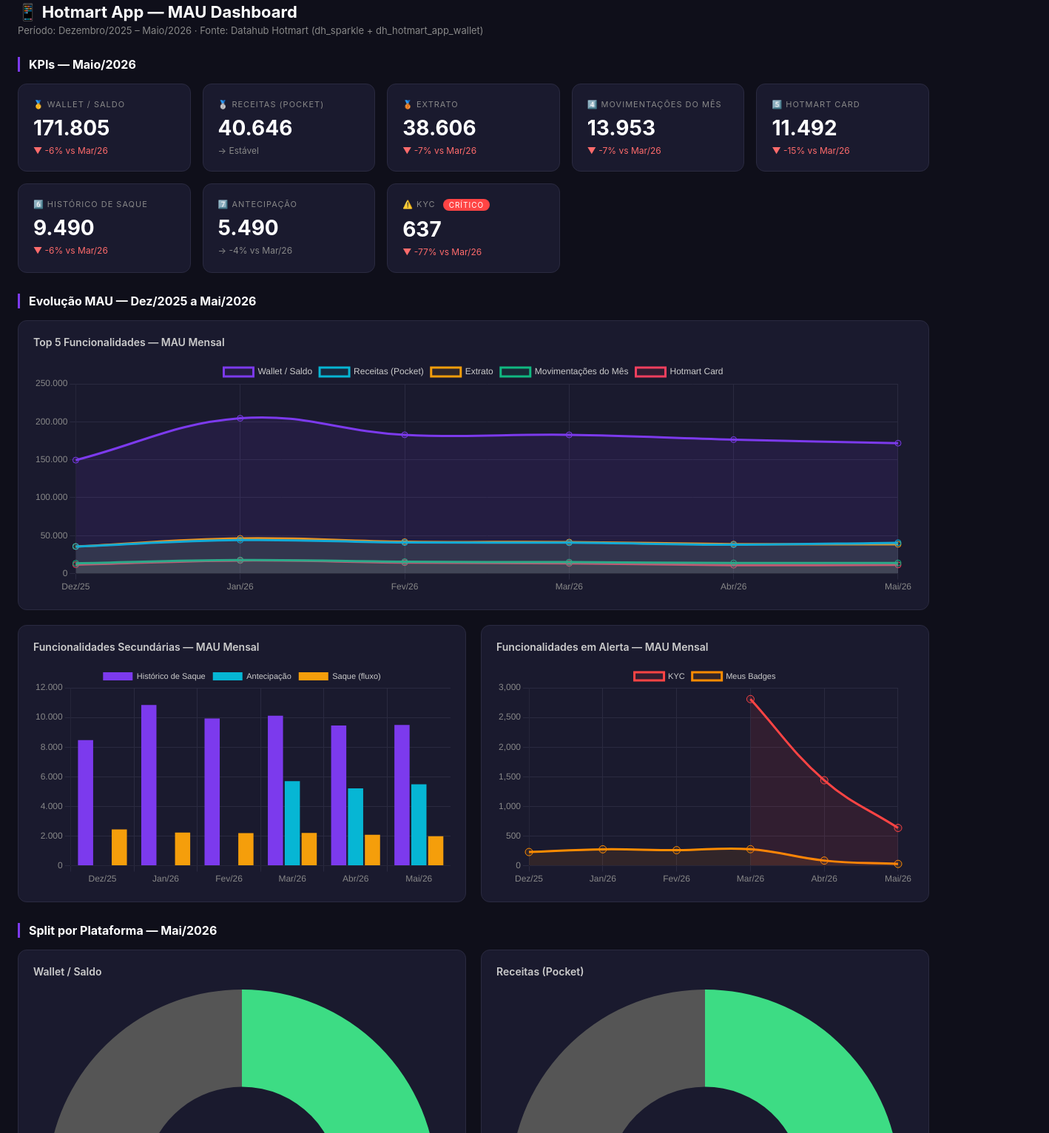
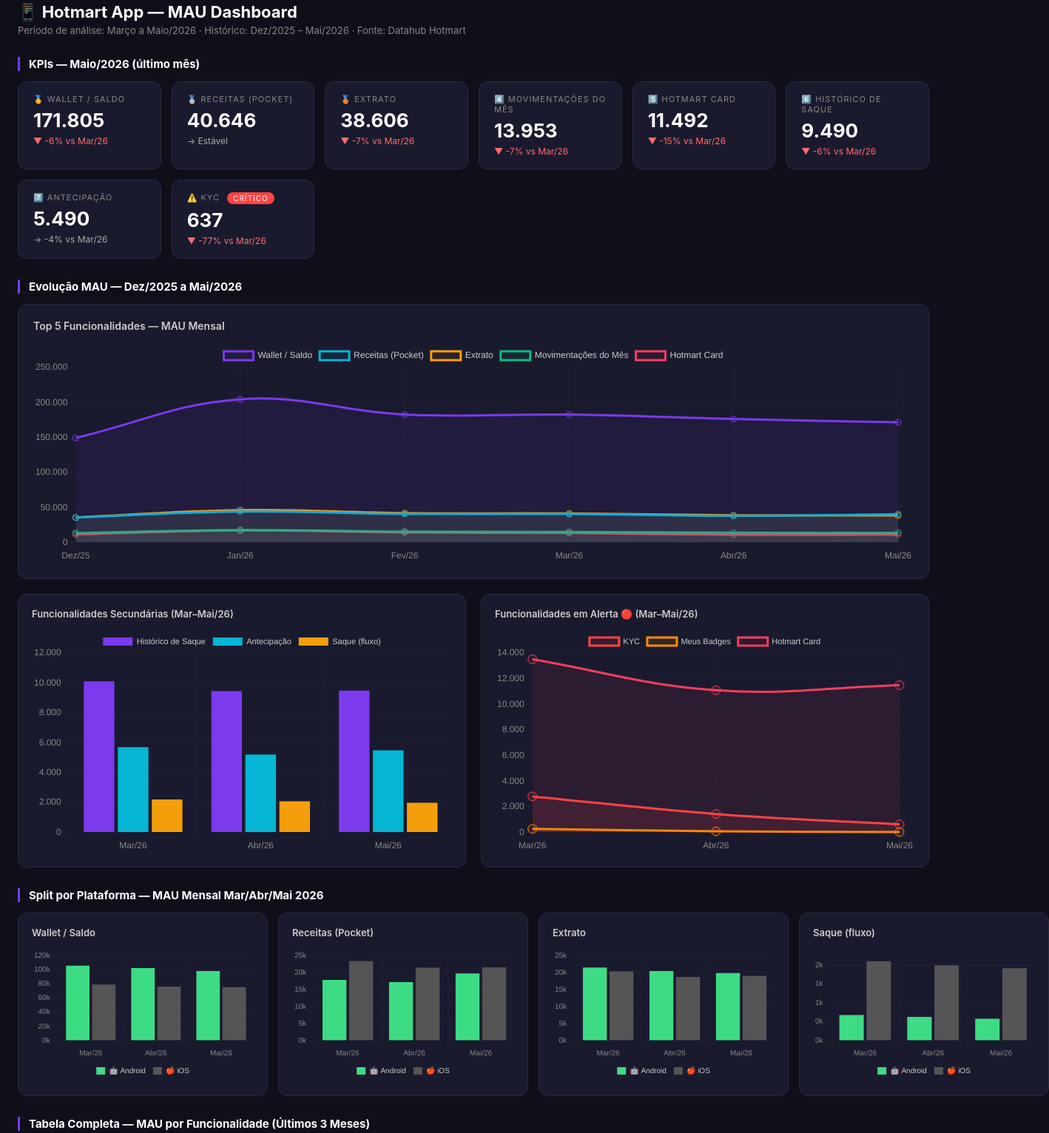
Before and after one commit to marcofuriatti-hotmart/dashs, a plain HTML site: page index.html in a window 1280 px wide. Shown: the part 21-1553 px from the top of the page at 74% size, 1418 px wide, since content can reach past the window. Drawn offline with nearby package versions, Linux system fonts and the light colour scheme.

Commit message:
fix: compact platform charts, 3-month MAU analysis

```diff
--- a/index.html
+++ b/index.html
@@ -10,21 +10,23 @@
   body { font-family: -apple-system, BlinkMacSystemFont, 'Segoe UI', sans-serif; background: #0f0f1a; color: #e0e0e0; padding: 24px; }
   h1 { font-size: 22px; font-weight: 700; color: #fff; margin-bottom: 4px; }
   .subtitle { font-size: 13px; color: #888; margin-bottom: 28px; }
-  .grid { display: grid; grid-template-columns: repeat(auto-fit, minmax(200px, 1fr)); gap: 16px; margin-bottom: 28px; }
-  .kpi { background: #1a1a2e; border-radius: 12px; padding: 20px; border: 1px solid #2a2a40; }
-  .kpi .label { font-size: 11px; color: #888; text-transform: uppercase; letter-spacing: 1px; margin-bottom: 8px; }
-  .kpi .value { font-size: 28px; font-weight: 700; color: #fff; }
-  .kpi .delta { font-size: 12px; margin-top: 6px; }
+  .grid-kpi { display: grid; grid-template-columns: repeat(auto-fit, minmax(180px, 1fr)); gap: 14px; margin-bottom: 28px; }
+  .kpi { background: #1a1a2e; border-radius: 12px; padding: 16px 20px; border: 1px solid #2a2a40; }
+  .kpi .label { font-size: 11px; color: #888; text-transform: uppercase; letter-spacing: 1px; margin-bottom: 6px; }
+  .kpi .value { font-size: 26px; font-weight: 700; color: #fff; }
+  .kpi .delta { font-size: 12px; margin-top: 5px; }
   .delta.neg { color: #ff6b6b; }
   .delta.pos { color: #51cf66; }
-  .delta.neu { color: #888; }
+  .delta.neu { color: #aaa; }
   .badge { display: inline-block; font-size: 10px; padding: 2px 8px; border-radius: 20px; margin-left: 6px; vertical-align: middle; }
   .badge.critical { background: #ff4444; color: #fff; }
   .badge.warning { background: #ff8c00; color: #fff; }
   .badge.ok { background: #2ecc71; color: #fff; }
-  .charts-grid { display: grid; grid-template-columns: 1fr 1fr; gap: 20px; margin-bottom: 28px; }
-  .chart-card { background: #1a1a2e; border-radius: 12px; padding: 20px; border: 1px solid #2a2a40; }
-  .chart-card h3 { font-size: 14px; color: #ccc; margin-bottom: 16px; font-weight: 600; }
+  .charts-grid-2 { display: grid; grid-template-columns: 1fr 1fr; gap: 20px; margin-bottom: 20px; }
+  .charts-grid-3 { display: grid; grid-template-columns: 1fr 1fr 1fr; gap: 16px; margin-bottom: 20px; }
+  .charts-grid-4 { display: grid; grid-template-columns: repeat(4, 1fr); gap: 14px; margin-bottom: 20px; }
+  .chart-card { background: #1a1a2e; border-radius: 12px; padding: 18px; border: 1px solid #2a2a40; }
+  .chart-card h3 { font-size: 13px; color: #ccc; margin-bottom: 14px; font-weight: 600; }
   .chart-full { background: #1a1a2e; border-radius: 12px; padding: 20px; border: 1px solid #2a2a40; margin-bottom: 20px; }
   .chart-full h3 { font-size: 14px; color: #ccc; margin-bottom: 16px; font-weight: 600; }
   table { width: 100%; border-collapse: collapse; font-size: 13px; }
@@ -33,106 +35,77 @@
   tr:last-child td { border-bottom: none; }
   tr:hover td { background: #1e1e35; }
   td.num { text-align: right; font-variant-numeric: tabular-nums; }
-  td.delta-neg { color: #ff6b6b; text-align: right; }
-  td.delta-pos { color: #51cf66; text-align: right; }
-  td.delta-neu { color: #888; text-align: right; }
-  .section-title { font-size: 16px; font-weight: 700; color: #fff; margin: 28px 0 16px; border-left: 3px solid #7c3aed; padding-left: 12px; }
-  .platform-grid { display: grid; grid-template-columns: 1fr 1fr; gap: 20px; margin-bottom: 28px; }
+  td.delta-neg { color: #ff6b6b; text-align: right; font-weight: 600; }
+  td.delta-pos { color: #51cf66; text-align: right; font-weight: 600; }
+  td.delta-neu { color: #aaa; text-align: right; }
+  .section-title { font-size: 15px; font-weight: 700; color: #fff; margin: 28px 0 14px; border-left: 3px solid #7c3aed; padding-left: 12px; }
   .footer { text-align: center; font-size: 11px; color: #555; margin-top: 32px; padding-top: 16px; border-top: 1px solid #2a2a40; }
-  @media (max-width: 768px) { .charts-grid, .platform-grid { grid-template-columns: 1fr; } }
+  @media (max-width: 900px) {
+    .charts-grid-2, .charts-grid-3 { grid-template-columns: 1fr; }
+    .charts-grid-4 { grid-template-columns: 1fr 1fr; }
+  }
 </style>
 </head>
 <body>
 
 <h1>📱 Hotmart App — MAU Dashboard</h1>
-<div class="subtitle">Período: Dezembro/2025 – Maio/2026 · Fonte: Datahub Hotmart (dh_sparkle + dh_hotmart_app_wallet)</div>
+<div class="subtitle">Período de análise: Março a Maio/2026 · Histórico: Dez/2025 – Mai/2026 · Fonte: Datahub Hotmart</div>
 
 <!-- KPIs Mai/26 -->
-<div class="section-title">KPIs — Maio/2026</div>
-<div class="grid">
-  <div class="kpi">
-    <div class="label">🥇 Wallet / Saldo</div>
-    <div class="value">171.805</div>
-    <div class="delta neg">▼ -6% vs Mar/26</div>
-  </div>
-  <div class="kpi">
-    <div class="label">🥈 Receitas (Pocket)</div>
-    <div class="value">40.646</div>
-    <div class="delta neu">→ Estável</div>
-  </div>
-  <div class="kpi">
-    <div class="label">🥉 Extrato</div>
-    <div class="value">38.606</div>
-    <div class="delta neg">▼ -7% vs Mar/26</div>
-  </div>
-  <div class="kpi">
-    <div class="label">4️⃣ Movimentações do Mês</div>
-    <div class="value">13.953</div>
-    <div class="delta neg">▼ -7% vs Mar/26</div>
-  </div>
-  <div class="kpi">
-    <div class="label">5️⃣ Hotmart Card</div>
-    <div class="value">11.492</div>
-    <div class="delta neg">▼ -15% vs Mar/26</div>
-  </div>
-  <div class="kpi">
-    <div class="label">6️⃣ Histórico de Saque</div>
-    <div class="value">9.490</div>
-    <div class="delta neg">▼ -6% vs Mar/26</div>
-  </div>
-  <div class="kpi">
-    <div class="label">7️⃣ Antecipação</div>
-    <div class="value">5.490</div>
-    <div class="delta neu">→ -4% vs Mar/26</div>
-  </div>
-  <div class="kpi">
-    <div class="label">⚠️ KYC <span class="badge critical">CRÍTICO</span></div>
-    <div class="value">637</div>
-    <div class="delta neg">▼ -77% vs Mar/26</div>
-  </div>
+<div class="section-title">KPIs — Maio/2026 (último mês)</div>
+<div class="grid-kpi">
+  <div class="kpi"><div class="label">🥇 Wallet / Saldo</div><div class="value">171.805</div><div class="delta neg">▼ -6% vs Mar/26</div></div>
+  <div class="kpi"><div class="label">🥈 Receitas (Pocket)</div><div class="value">40.646</div><div class="delta neu">→ Estável</div></div>
+  <div class="kpi"><div class="label">🥉 Extrato</div><div class="value">38.606</div><div class="delta neg">▼ -7% vs Mar/26</div></div>
+  <div class="kpi"><div class="label">4️⃣ Movimentações do Mês</div><div class="value">13.953</div><div class="delta neg">▼ -7% vs Mar/26</div></div>
+  <div class="kpi"><div class="label">5️⃣ Hotmart Card</div><div class="value">11.492</div><div class="delta neg">▼ -15% vs Mar/26</div></div>
+  <div class="kpi"><div class="label">6️⃣ Histórico de Saque</div><div class="value">9.490</div><div class="delta neg">▼ -6% vs Mar/26</div></div>
+  <div class="kpi"><div class="label">7️⃣ Antecipação</div><div class="value">5.490</div><div class="delta neu">→ -4% vs Mar/26</div></div>
+  <div class="kpi"><div class="label">⚠️ KYC <span class="badge critical">CRÍTICO</span></div><div class="value">637</div><div class="delta neg">▼ -77% vs Mar/26</div></div>
 </div>
 
-<!-- Gráfico principal: evolução 6 meses -->
+<!-- Top 5 evolução 6 meses -->
 <div class="section-title">Evolução MAU — Dez/2025 a Mai/2026</div>
 <div class="chart-full">
   <h3>Top 5 Funcionalidades — MAU Mensal</h3>
-  <canvas id="chartTop5" height="80"></canvas>
+  <canvas id="chartTop5" height="75"></canvas>
 </div>
 
-<div class="charts-grid">
+<div class="charts-grid-2">
   <div class="chart-card">
-    <h3>Funcionalidades Secundárias — MAU Mensal</h3>
+    <h3>Funcionalidades Secundárias (Mar–Mai/26)</h3>
     <canvas id="chartSecondary" height="160"></canvas>
   </div>
   <div class="chart-card">
-    <h3>Funcionalidades em Alerta — MAU Mensal</h3>
+    <h3>Funcionalidades em Alerta 🔴 (Mar–Mai/26)</h3>
     <canvas id="chartAlert" height="160"></canvas>
   </div>
 </div>
 
-<!-- Split plataforma -->
-<div class="section-title">Split por Plataforma — Mai/2026</div>
-<div class="platform-grid">
+<!-- Split Plataforma - compacto -->
+<div class="section-title">Split por Plataforma — MAU Mensal Mar/Abr/Mai 2026</div>
+
+<div class="charts-grid-4">
   <div class="chart-card">
     <h3>Wallet / Saldo</h3>
-    <canvas id="pieWallet" height="160"></canvas>
+    <canvas id="platWallet" height="180"></canvas>
   </div>
   <div class="chart-card">
     <h3>Receitas (Pocket)</h3>
-    <canvas id="piePocket" height="160"></canvas>
+    <canvas id="platPocket" height="180"></canvas>
   </div>
   <div class="chart-card">
     <h3>Extrato</h3>
-    <canvas id="pieExtrato" height="160"></canvas>
+    <canvas id="platExtrato" height="180"></canvas>
   </div>
   <div class="chart-card">
     <h3>Saque (fluxo)</h3>
-    <canvas id="pieSaque" height="160"></canvas>
+    <canvas id="platSaque" height="180"></canvas>
   </div>
 </div>
 
 <!-- Tabela completa -->
-<div class="section-title">Tabela Completa — MAU por Funcionalidade</div>
+<div class="section-title">Tabela Completa — MAU por Funcionalidade (Últimos 3 Meses)</div>
 <div class="chart-full">
   <table>
     <thead>
@@ -140,9 +113,6 @@
         <th>#</th>
         <th>Funcionalidade</th>
         <th>Status</th>
-        <th class="num">Dez/25</th>
-        <th class="num">Jan/26</th>
-        <th class="num">Fev/26</th>
         <th class="num">Mar/26</th>
         <th class="num">Abr/26</th>
         <th class="num">Mai/26</th>
@@ -150,112 +120,117 @@
       </tr>
     </thead>
     <tbody>
-      <tr><td>1</td><td>Wallet / Saldo</td><td><span class="badge warning">atenção</span></td><td class="num">149.470</td><td class="num">204.660</td><td class="num">182.854</td><td class="num">182.793</td><td class="num">176.486</td><td class="num">171.805</td><td class="delta-neg">-6%</td></tr>
-      <tr><td>2</td><td>Receitas (Pocket)</td><td><span class="badge ok">saudável</span></td><td class="num">35.744</td><td class="num">44.100</td><td class="num">40.906</td><td class="num">40.666</td><td class="num">38.070</td><td class="num">40.646</td><td class="delta-neu">0%</td></tr>
-      <tr><td>3</td><td>Extrato</td><td><span class="badge warning">atenção</span></td><td class="num">35.744</td><td class="num">46.428</td><td class="num">42.024</td><td class="num">41.524</td><td class="num">38.901</td><td class="num">38.606</td><td class="delta-neg">-7%</td></tr>
-      <tr><td>4</td><td>Movimentações do Mês</td><td><span class="badge warning">atenção</span></td><td class="num">13.569</td><td class="num">17.891</td><td class="num">15.694</td><td class="num">15.081</td><td class="num">14.062</td><td class="num">13.953</td><td class="delta-neg">-7%</td></tr>
-      <tr><td>5</td><td>Hotmart Card</td><td><span class="badge critical">crítico</span></td><td class="num">11.684</td><td class="num">17.224</td><td class="num">14.413</td><td class="num">13.510</td><td class="num">11.097</td><td class="num">11.492</td><td class="delta-neg">-15%</td></tr>
-      <tr><td>6</td><td>Histórico de Saque</td><td><span class="badge warning">atenção</span></td><td class="num">8.473</td><td class="num">10.846</td><td class="num">9.926</td><td class="num">10.111</td><td class="num">9.452</td><td class="num">9.490</td><td class="delta-neg">-6%</td></tr>
-      <tr><td>7</td><td>Antecipação</td><td><span class="badge ok">saudável</span></td><td class="num">—</td><td class="num">—</td><td class="num">—</td><td class="num">5.704</td><td class="num">5.216</td><td class="num">5.490</td><td class="delta-neu">-4%</td></tr>
-      <tr><td>8</td><td>KYC</td><td><span class="badge critical">crítico</span></td><td class="num">—</td><td class="num">—</td><td class="num">—</td><td class="num">2.810</td><td class="num">1.441</td><td class="num">637</td><td class="delta-neg">-77%</td></tr>
-      <tr><td>9</td><td>Saque (fluxo)</td><td><span class="badge warning">atenção</span></td><td class="num">2.451</td><td class="num">2.234</td><td class="num">2.204</td><td class="num">2.212</td><td class="num">2.082</td><td class="num">1.987</td><td class="delta-neg">-10%</td></tr>
-      <tr><td>10</td><td>Meus Badges (Journey)</td><td><span class="badge critical">crítico</span></td><td class="num">231</td><td class="num">277</td><td class="num">262</td><td class="num">279</td><td class="num">87</td><td class="num">30</td><td class="delta-neg">-89%</td></tr>
+      <tr><td>1</td><td>Wallet / Saldo</td><td><span class="badge warning">atenção</span></td><td class="num">182.793</td><td class="num">176.486</td><td class="num">171.805</td><td class="delta-neg">-6%</td></tr>
+      <tr><td>2</td><td>Receitas (Pocket)</td><td><span class="badge ok">saudável</span></td><td class="num">40.666</td><td class="num">38.070</td><td class="num">40.646</td><td class="delta-neu">0%</td></tr>
+      <tr><td>3</td><td>Extrato</td><td><span class="badge warning">atenção</span></td><td class="num">41.524</td><td class="num">38.901</td><td class="num">38.606</td><td class="delta-neg">-7%</td></tr>
+      <tr><td>4</td><td>Movimentações do Mês</td><td><span class="badge warning">atenção</span></td><td class="num">15.081</td><td class="num">14.062</td><td class="num">13.953</td><td class="delta-neg">-7%</td></tr>
+      <tr><td>5</td><td>Hotmart Card</td><td><span class="badge critical">crítico</span></td><td class="num">13.510</td><td class="num">11.097</td><td class="num">11.492</td><td class="delta-neg">-15%</td></tr>
+      <tr><td>6</td><td>Histórico de Saque</td><td><span class="badge warning">atenção</span></td><td class="num">10.111</td><td class="num">9.452</td><td class="num">9.490</td><td class="delta-neg">-6%</td></tr>
+      <tr><td>7</td><td>Antecipação</td><td><span class="badge ok">saudável</span></td><td class="num">5.704</td><td class="num">5.216</td><td class="num">5.490</td><td class="delta-neu">-4%</td></tr>
+      <tr><td>8</td><td>KYC</td><td><span class="badge critical">crítico</span></td><td class="num">2.810</td><td class="num">1.441</td><td class="num">637</td><td class="delta-neg">-77%</td></tr>
+      <tr><td>9</td><td>Saque (fluxo)</td><td><span class="badge warning">atenção</span></td><td class="num">2.212</td><td class="num">2.082</td><td class="num">1.987</td><td class="delta-neg">-10%</td></tr>
+      <tr><td>10</td><td>Meus Badges (Journey)</td><td><span class="badge critical">crítico</span></td><td class="num">279</td><td class="num">87</td><td class="num">30</td><td class="delta-neg">-89%</td></tr>
     </tbody>
   </table>
 </div>
 
-<div class="footer">Hotmart App MAU Dashboard · Gerado em 02/06/2026 · Fonte: Datahub Hotmart</div>
+<div class="footer">Hotmart App MAU Dashboard · Gerado em 02/06/2026 · Fonte: Datahub Hotmart (dh_sparkle + dh_hotmart_app_wallet)</div>
 
 <script>
-const meses = ['Dez/25','Jan/26','Fev/26','Mar/26','Abr/26','Mai/26'];
-const colors = ['#7c3aed','#06b6d4','#f59e0b','#10b981','#f43f5e','#8b5cf6','#0ea5e9','#84cc16'];
+const meses6 = ['Dez/25','Jan/26','Fev/26','Mar/26','Abr/26','Mai/26'];
+const meses3 = ['Mar/26','Abr/26','Mai/26'];
 
-// Top 5
+// Top 5 — 6 meses
 new Chart(document.getElementById('chartTop5'), {
   type: 'line',
   data: {
-    labels: meses,
+    labels: meses6,
     datasets: [
-      { label: 'Wallet / Saldo', data: [149470,204660,182854,182793,176486,171805], borderColor: '#7c3aed', backgroundColor: 'rgba(124,58,237,0.1)', tension: 0.4, fill: true, pointRadius: 4 },
-      { label: 'Receitas (Pocket)', data: [35744,44100,40906,40666,38070,40646], borderColor: '#06b6d4', backgroundColor: 'rgba(6,182,212,0.1)', tension: 0.4, fill: true, pointRadius: 4 },
-      { label: 'Extrato', data: [35744,46428,42024,41524,38901,38606], borderColor: '#f59e0b', backgroundColor: 'rgba(245,158,11,0.1)', tension: 0.4, fill: true, pointRadius: 4 },
-      { label: 'Movimentações do Mês', data: [13569,17891,15694,15081,14062,13953], borderColor: '#10b981', backgroundColor: 'rgba(16,185,129,0.1)', tension: 0.4, fill: true, pointRadius: 4 },
-      { label: 'Hotmart Card', data: [11684,17224,14413,13510,11097,11492], borderColor: '#f43f5e', backgroundColor: 'rgba(244,63,94,0.1)', tension: 0.4, fill: true, pointRadius: 4 },
+      { label: 'Wallet / Saldo', data: [149470,204660,182854,182793,176486,171805], borderColor: '#7c3aed', backgroundColor: 'rgba(124,58,237,0.08)', tension: 0.4, fill: true, pointRadius: 4 },
+      { label: 'Receitas (Pocket)', data: [35744,44100,40906,40666,38070,40646], borderColor: '#06b6d4', backgroundColor: 'rgba(6,182,212,0.08)', tension: 0.4, fill: true, pointRadius: 4 },
+      { label: 'Extrato', data: [35744,46428,42024,41524,38901,38606], borderColor: '#f59e0b', backgroundColor: 'rgba(245,158,11,0.08)', tension: 0.4, fill: true, pointRadius: 4 },
+      { label: 'Movimentações do Mês', data: [13569,17891,15694,15081,14062,13953], borderColor: '#10b981', backgroundColor: 'rgba(16,185,129,0.08)', tension: 0.4, fill: true, pointRadius: 4 },
+      { label: 'Hotmart Card', data: [11684,17224,14413,13510,11097,11492], borderColor: '#f43f5e', backgroundColor: 'rgba(244,63,94,0.08)', tension: 0.4, fill: true, pointRadius: 4 },
     ]
   },
   options: {
     responsive: true,
     plugins: { legend: { labels: { color: '#ccc', font: { size: 12 } } } },
     scales: {
-      x: { ticks: { color: '#888' }, grid: { color: '#2a2a40' } },
-      y: { ticks: { color: '#888', callback: v => v.toLocaleString('pt-BR') }, grid: { color: '#2a2a40' } }
+      x: { ticks: { color: '#888' }, grid: { color: '#1e1e35' } },
+      y: { ticks: { color: '#888', callback: v => v.toLocaleString('pt-BR') }, grid: { color: '#1e1e35' } }
     }
   }
 });
 
-// Secundárias
+// Secundárias — 3 meses
 new Chart(document.getElementById('chartSecondary'), {
   type: 'bar',
   data: {
-    labels: meses,
+    labels: meses3,
     datasets: [
-      { label: 'Histórico de Saque', data: [8473,10846,9926,10111,9452,9490], backgroundColor: '#7c3aed' },
-      { label: 'Antecipação', data: [null,null,null,5704,5216,5490], backgroundColor: '#06b6d4' },
-      { label: 'Saque (fluxo)', data: [2451,2234,2204,2212,2082,1987], backgroundColor: '#f59e0b' },
+      { label: 'Histórico de Saque', data: [10111,9452,9490], backgroundColor: '#7c3aed' },
+      { label: 'Antecipação', data: [5704,5216,5490], backgroundColor: '#06b6d4' },
+      { label: 'Saque (fluxo)', data: [2212,2082,1987], backgroundColor: '#f59e0b' },
     ]
   },
   options: {
     responsive: true,
     plugins: { legend: { labels: { color: '#ccc', font: { size: 11 } } } },
     scales: {
-      x: { ticks: { color: '#888' }, grid: { color: '#2a2a40' } },
-      y: { ticks: { color: '#888', callback: v => v.toLocaleString('pt-BR') }, grid: { color: '#2a2a40' } }
+      x: { ticks: { color: '#888' }, grid: { color: '#1e1e35' } },
+      y: { ticks: { color: '#888', callback: v => v.toLocaleString('pt-BR') }, grid: { color: '#1e1e35' } }
     }
   }
 });
 
-// Alertas
+// Alertas — 3 meses
 new Chart(document.getElementById('chartAlert'), {
   type: 'line',
   data: {
-    labels: meses,
+    labels: meses3,
     datasets: [
-      { label: 'KYC', data: [null,null,null,2810,1441,637], borderColor: '#ff4444', backgroundColor: 'rgba(255,68,68,0.1)', tension: 0.4, fill: true, pointRadius: 5 },
-      { label: 'Meus Badges', data: [231,277,262,279,87,30], borderColor: '#ff8c00', backgroundColor: 'rgba(255,140,0,0.1)', tension: 0.4, fill: true, pointRadius: 5 },
+      { label: 'KYC', data: [2810,1441,637], borderColor: '#ff4444', backgroundColor: 'rgba(255,68,68,0.1)', tension: 0.4, fill: true, pointRadius: 6 },
+      { label: 'Meus Badges', data: [279,87,30], borderColor: '#ff8c00', backgroundColor: 'rgba(255,140,0,0.1)', tension: 0.4, fill: true, pointRadius: 6 },
+      { label: 'Hotmart Card', data: [13510,11097,11492], borderColor: '#f43f5e', backgroundColor: 'rgba(244,63,94,0.08)', tension: 0.4, fill: true, pointRadius: 6 },
     ]
   },
   options: {
     responsive: true,
     plugins: { legend: { labels: { color: '#ccc', font: { size: 11 } } } },
     scales: {
-      x: { ticks: { color: '#888' }, grid: { color: '#2a2a40' } },
-      y: { ticks: { color: '#888' }, grid: { color: '#2a2a40' } }
+      x: { ticks: { color: '#888' }, grid: { color: '#1e1e35' } },
+      y: { ticks: { color: '#888', callback: v => v.toLocaleString('pt-BR') }, grid: { color: '#1e1e35' } }
     }
   }
 });
 
-// Pies
-function makePie(id, android, ios) {
+// Split plataforma — barras agrupadas 3 meses
+function makePlatformChart(id, androidData, iosData) {
   new Chart(document.getElementById(id), {
-    type: 'doughnut',
+    type: 'bar',
     data: {
-      labels: ['Android','iOS'],
-      datasets: [{ data: [android, ios], backgroundColor: ['#3ddc84','#555555'], borderWidth: 0 }]
+      labels: meses3,
+      datasets: [
+        { label: '🤖 Android', data: androidData, backgroundColor: '#3ddc84' },
+        { label: '🍎 iOS', data: iosData, backgroundColor: '#555' },
+      ]
     },
     options: {
       responsive: true,
-      plugins: {
-        legend: { position: 'bottom', labels: { color: '#ccc', font: { size: 12 }, padding: 16 } },
-        tooltip: { callbacks: { label: ctx => ` ${ctx.label}: ${ctx.parsed.toLocaleString('pt-BR')} (${Math.round(ctx.parsed/(android+ios)*100)}%)` } }
+      plugins: { legend: { labels: { color: '#ccc', font: { size: 10 }, boxWidth: 12 }, position: 'bottom' } },
+      scales: {
+        x: { ticks: { color: '#888', font: { size: 10 } }, grid: { color: '#1e1e35' } },
+        y: { ticks: { color: '#888', font: { size: 10 }, callback: v => (v/1000).toFixed(0)+'k' }, grid: { color: '#1e1e35' } }
       }
     }
   });
 }
 
-makePie('pieWallet', 98205, 75270);
-makePie('piePocket', 19716, 21547);
-makePie('pieExtrato', 19825, 19015);
-makePie('pieSaque', 463, 1531);
+makePlatformChart('platWallet',  [105541,102133,98205],  [79128,76079,75270]);
+makePlatformChart('platPocket',  [17814,17149,19716],    [23365,21435,21547]);
+makePlatformChart('platExtrato', [21490,20450,19825],    [20313,18704,19015]);
+makePlatformChart('platSaque',   [539,499,463],          [1679,1592,1531]);
 </script>
 </body>
 </html>
```
